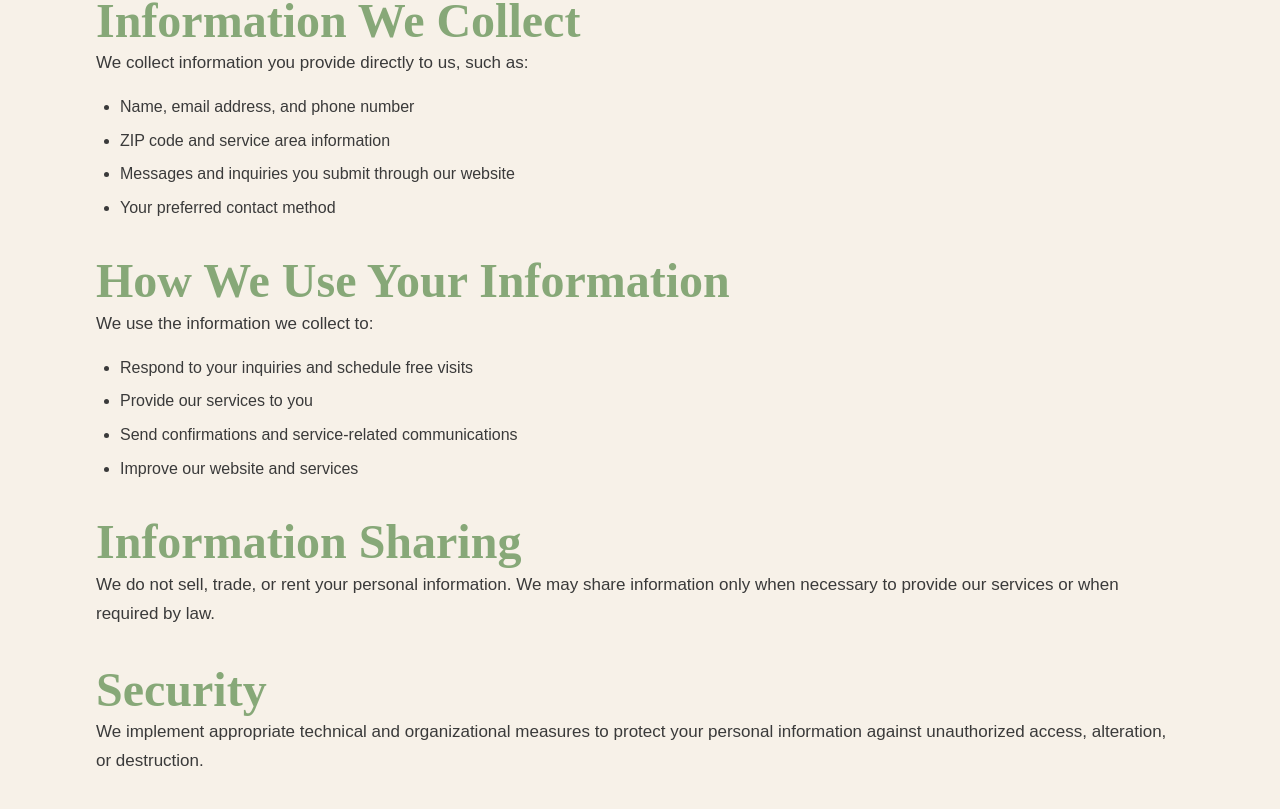
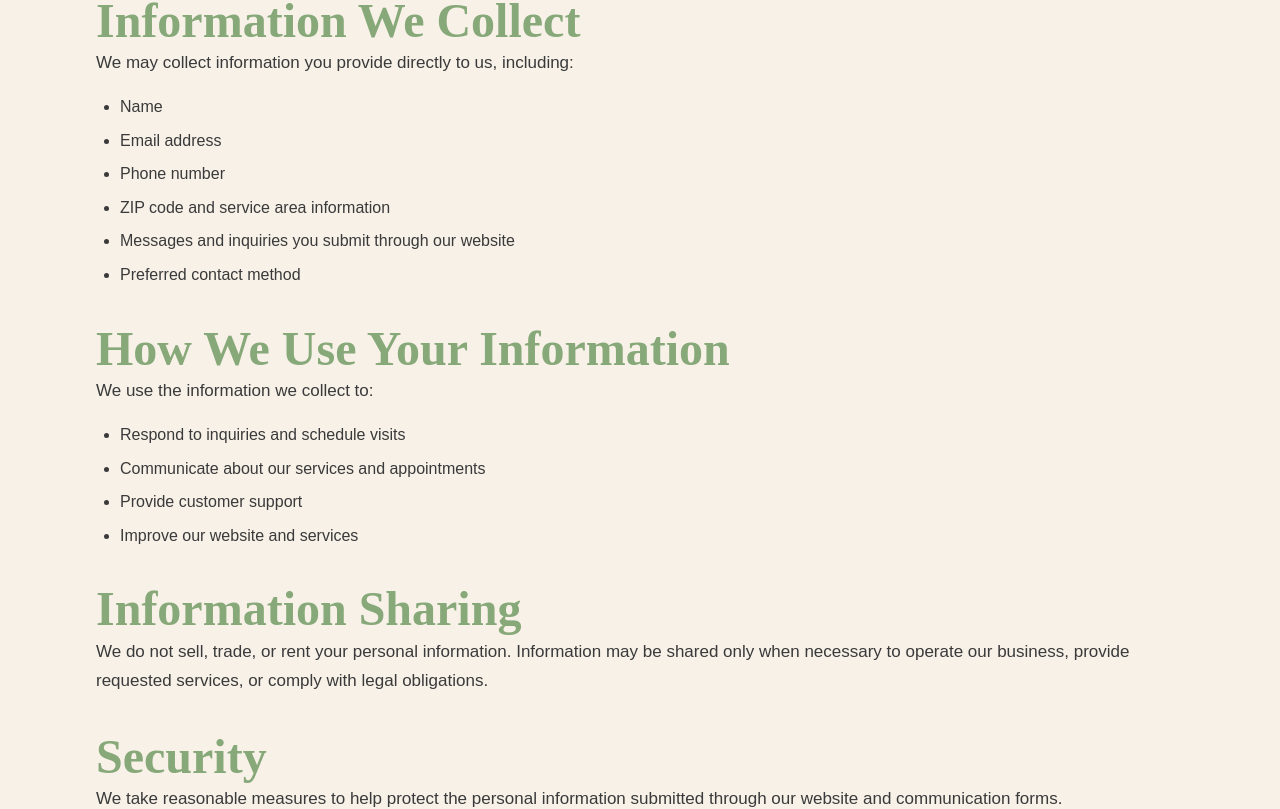
Before and after one commit to GoodCompanySCS/goodcompany-scs, a Next.js app: page /privacy in a window 1280 px wide. Shown: the part 560-1369 px from the top of the page. Built offline with nearby package versions, Linux system fonts and the light colour scheme.

Commit message:
Update page.tsx

```diff
--- a/app/privacy/page.tsx
+++ b/app/privacy/page.tsx
@@ -9,20 +9,22 @@ export default function Privacy() {
           <div>
             <h2 style={{ color: 'var(--sage)' }}>Introduction</h2>
             <p>
-              Good Company Senior Concierge Services LLC ("Good Company," "we," "us," or "our") operates the goodcompanyscs.com website. This Privacy Policy explains how we collect, use, disclose, and safeguard your information when you use our website and services.
+              Good Company Senior Concierge Services LLC ("Good Company," "we," "us," or "our") operates the goodcompanyscs.com website. This Privacy Policy explains how we collect, use, and protect the information you provide when using our website or contacting us about services.
             </p>
           </div>
 
           <div>
             <h2 style={{ color: 'var(--sage)' }}>Information We Collect</h2>
             <p className="mb-4">
-              We collect information you provide directly to us, such as:
+              We may collect information you provide directly to us, including:
             </p>
             <ul className="list-disc pl-6 space-y-2">
-              <li>Name, email address, and phone number</li>
+              <li>Name</li>
+              <li>Email address</li>
+              <li>Phone number</li>
               <li>ZIP code and service area information</li>
               <li>Messages and inquiries you submit through our website</li>
-              <li>Your preferred contact method</li>
+              <li>Preferred contact method</li>
             </ul>
           </div>
 
@@ -32,9 +34,9 @@ export default function Privacy() {
               We use the information we collect to:
             </p>
             <ul className="list-disc pl-6 space-y-2">
-              <li>Respond to your inquiries and schedule free visits</li>
-              <li>Provide our services to you</li>
-              <li>Send confirmations and service-related communications</li>
+              <li>Respond to inquiries and schedule visits</li>
+              <li>Communicate about our services and appointments</li>
+              <li>Provide customer support</li>
               <li>Improve our website and services</li>
             </ul>
           </div>
@@ -42,14 +44,14 @@ export default function Privacy() {
           <div>
             <h2 style={{ color: 'var(--sage)' }}>Information Sharing</h2>
             <p>
-              We do not sell, trade, or rent your personal information. We may share information only when necessary to provide our services or when required by law.
+              We do not sell, trade, or rent your personal information. Information may be shared only when necessary to operate our business, provide requested services, or comply with legal obligations.
             </p>
           </div>
 
           <div>
             <h2 style={{ color: 'var(--sage)' }}>Security</h2>
             <p>
-              We implement appropriate technical and organizational measures to protect your personal information against unauthorized access, alteration, or destruction.
+              We take reasonable measures to help protect the personal information submitted through our website and communication forms.
             </p>
           </div>
 
```
